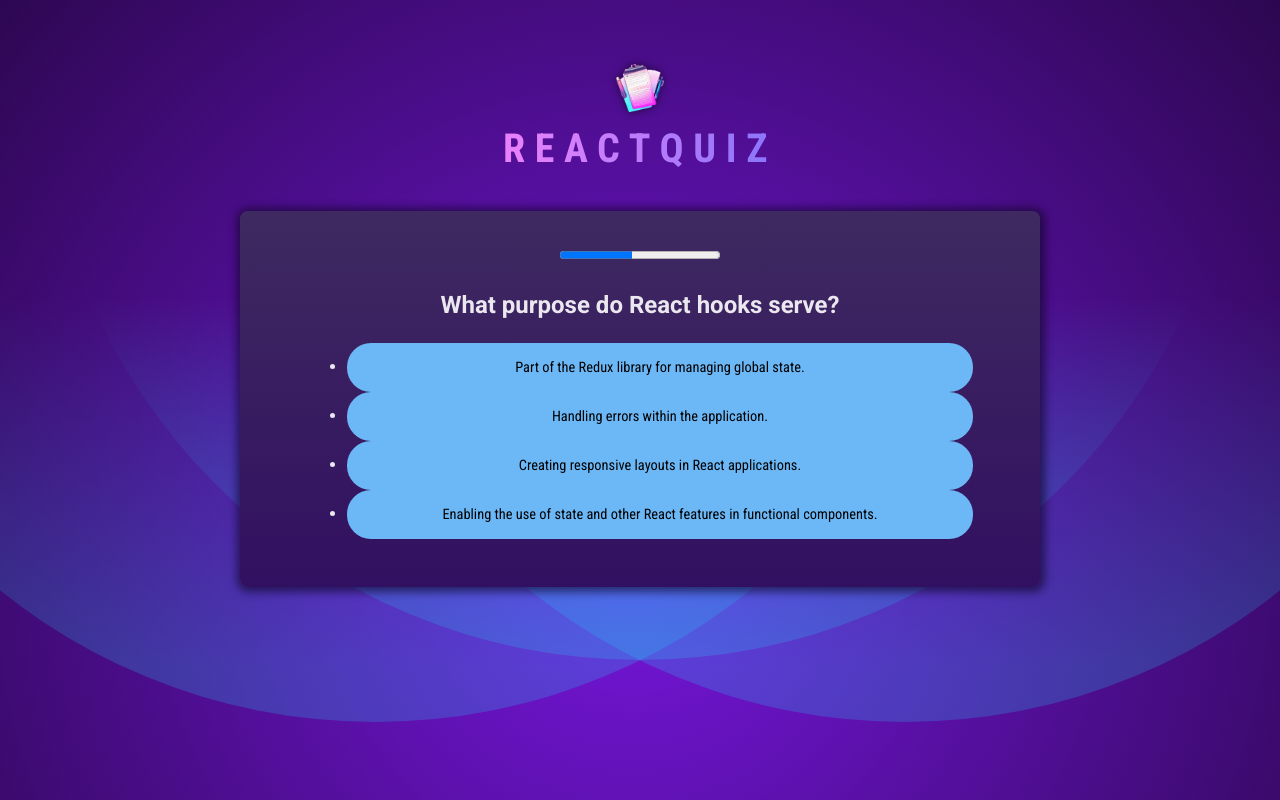
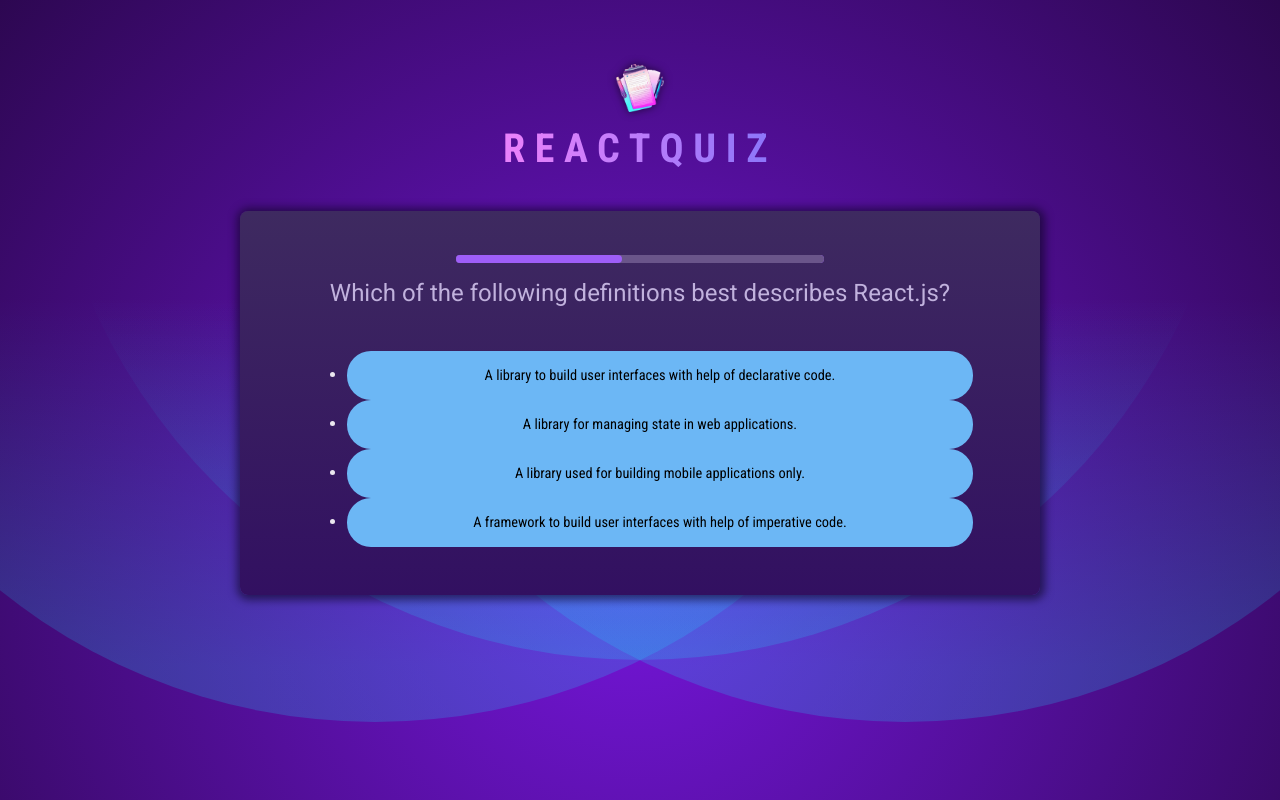
Before and after one commit to chthollys/react-quiz-app-learn, a React (Vite) app: page / in a window 1280 px wide. Built offline with nearby package versions, Linux system fonts and the light colour scheme.

Commit message:
Done basic function
Signed-off-by: chthollys <jason130105@gmail.com>

```diff
--- /dev/null
+++ b/src/components/Answers.jsx
@@ -0,0 +1,36 @@
+import { useRef } from "react";
+
+function Answers({ answers, selectedAnswer, answerState, onSelect }) {
+  const shuffledAnswers = useRef();
+
+  if (!shuffledAnswers.current) {
+    shuffledAnswers.current = [...answers].sort(() => Math.random() - 0.5);
+  }
+  return (
+    <ul id="answer">
+      {shuffledAnswers.current.map((answer) => {
+        let cssClasses = "";
+        const isSelected = answer === selectedAnswer;
+        if (isSelected && answerState === "answered") {
+          cssClasses = "selected";
+        }
+
+        if (
+          isSelected &&
+          (answerState === "correct" || answerState === "wrong")
+        ) {
+          cssClasses = answerState;
+        }
+        return (
+          <li key={answer} className="answer">
+            <button className={cssClasses} onClick={() => onSelect(answer)}>
+              {answer}
+            </button>
+          </li>
+        );
+      })}
+    </ul>
+  );
+}
+
+export default Answers;
--- /dev/null
+++ b/src/components/Question.jsx
@@ -0,0 +1,29 @@
+import QuestionTimer from "./QuestionTimer";
+import Answers from "./Answers";
+
+function Question({
+  questionText,
+  answers,
+  onSelectAnswer,
+  onSkipAnswer,
+  selectedAnswer,
+  answerState,
+}) {
+  return (
+    <div id="question">
+      <QuestionTimer
+        timeout={10000}
+        onTimeout={onSkipAnswer}
+      />
+      <h2>{questionText}</h2>
+      <Answers
+        answers={answers}
+        selectedAnswer={selectedAnswer}
+        answerState={answerState}
+        onSelect={onSelectAnswer}
+      />
+    </div>
+  );
+}
+
+export default Question;
--- a/src/components/QuestionTimer.jsx
+++ b/src/components/QuestionTimer.jsx
@@ -4,7 +4,6 @@
   const [remainingTime, setRemainingTime] = useState(timeout);
 
   useEffect(() => {
-    console.log("SET TIMEOUT");
     const timer = setTimeout(onTimeout, timeout);
 
     return () => {
@@ -13,7 +12,6 @@
   }, [onTimeout, timeout]);
 
   useEffect(() => {
-    console.log("SET INTERVAL");
     const interval = setInterval(() => {
       setRemainingTime((prevRemainingTime) => prevRemainingTime - 10);
     }, 10);
--- a/src/components/Quiz.jsx
+++ b/src/components/Quiz.jsx
@@ -1,36 +1,42 @@
-import { useCallback, useState } from "react";
+import { useCallback, useState, useRef, act } from "react";
 import QUESTIONS from "../questions";
 import quizCompleteImg from "../assets/quiz-complete.png";
-import QuestionTimer from "./QuestionTimer";
+import Question from "./Question";
 
 function Quiz() {
-  const [userAnswers, setUserAnswers] = useState([{}]);
+  const [userAnswers, setUserAnswers] = useState([]);
+  const [answerState, setAnswerState] = useState("");
 
-  const activeQuestionIndex = userAnswers.length;
+  const activeQuestionIndex =
+    answerState === "" ? userAnswers.length : userAnswers.length - 1;
   const quizIsComplete = activeQuestionIndex === QUESTIONS.length;
 
-  const handleCheckAnswer = (selectedAnswer) => {
-    if (activeQuestionIndex === 0) {
-      console.log("User Selected Answer was empty.");
-      return;
-    }
-    return selectedAnswer === QUESTIONS[activeQuestionIndex - 1].answers[0];
-  };
+  console.log("Original Answer: ", QUESTIONS[activeQuestionIndex].answers);
+  const handleSelectAnswer = useCallback(
+    (selectedAnswer) => {
+      setAnswerState("answered");
+      setUserAnswers((prevUserAnswers) => {
+        return [...prevUserAnswers, selectedAnswer];
+      });
+      console.log("user answer: ", selectedAnswer);
+      console.log("real answer: ", QUESTIONS[activeQuestionIndex].answers);
+      setTimeout(() => {
+        if (selectedAnswer === QUESTIONS[activeQuestionIndex].answers[0]) {
+          setAnswerState("correct");
+          console.log("correct");
+        } else {
+          setAnswerState("wrong");
+          console.log("wrong");
+        }
+        setTimeout(() => {
+          setAnswerState("");
+        }, 2000);
+      }, 1000);
+    },
+    [activeQuestionIndex]
+  );
 
-  const handleSelectAnswer = useCallback((selectedAnswer) => {
-    let userAnswerIsCorrect = handleCheckAnswer(selectedAnswer);
-    setUserAnswers((prevUserAnswers) => {
-      return [
-        ...prevUserAnswers,
-        {
-          userAnswer: selectedAnswer,
-          isCorrect: userAnswerIsCorrect,
-        }
-      ];
-    });
-  }, [handleCheckAnswer]);
-
-  const handleSkipAnswer = useCallback(() => handleSelectAnswer(null), []);
+  const handleSkipAnswer = useCallback(() => handleSelectAnswer(""), []);
 
   if (quizIsComplete) {
     return (
@@ -40,28 +46,18 @@
       </div>
     );
   }
-  const shuffledAnswers = [...QUESTIONS[activeQuestionIndex].answers];
-  shuffledAnswers.sort(() => Math.random() - 0.5);
 
   return (
     <div id="quiz">
-      <div className="question">
-        <QuestionTimer
-          key={activeQuestionIndex}
-          timeout={10000}
-          onTimeout={handleSkipAnswer}
-        />
-        <h2>{QUESTIONS[activeQuestionIndex].text}</h2>
-        <ul id="answer">
-          {shuffledAnswers.map((answer) => (
-            <li key={answer} className="answer">
-              <button onClick={() => handleSelectAnswer(answer)}>
-                {answer}
-              </button>
-            </li>
-          ))}
-        </ul>
-      </div>
+      <Question
+        key={activeQuestionIndex}
+        questionText={QUESTIONS[activeQuestionIndex].text}
+        answers={QUESTIONS[activeQuestionIndex].answers}
+        onSelectAnswer={handleSelectAnswer}
+        onSkipAnswer={handleSkipAnswer}
+        selectedAnswer={userAnswers[userAnswers.length - 1]}
+        answerState={answerState}
+      />
     </div>
   );
 }
```
